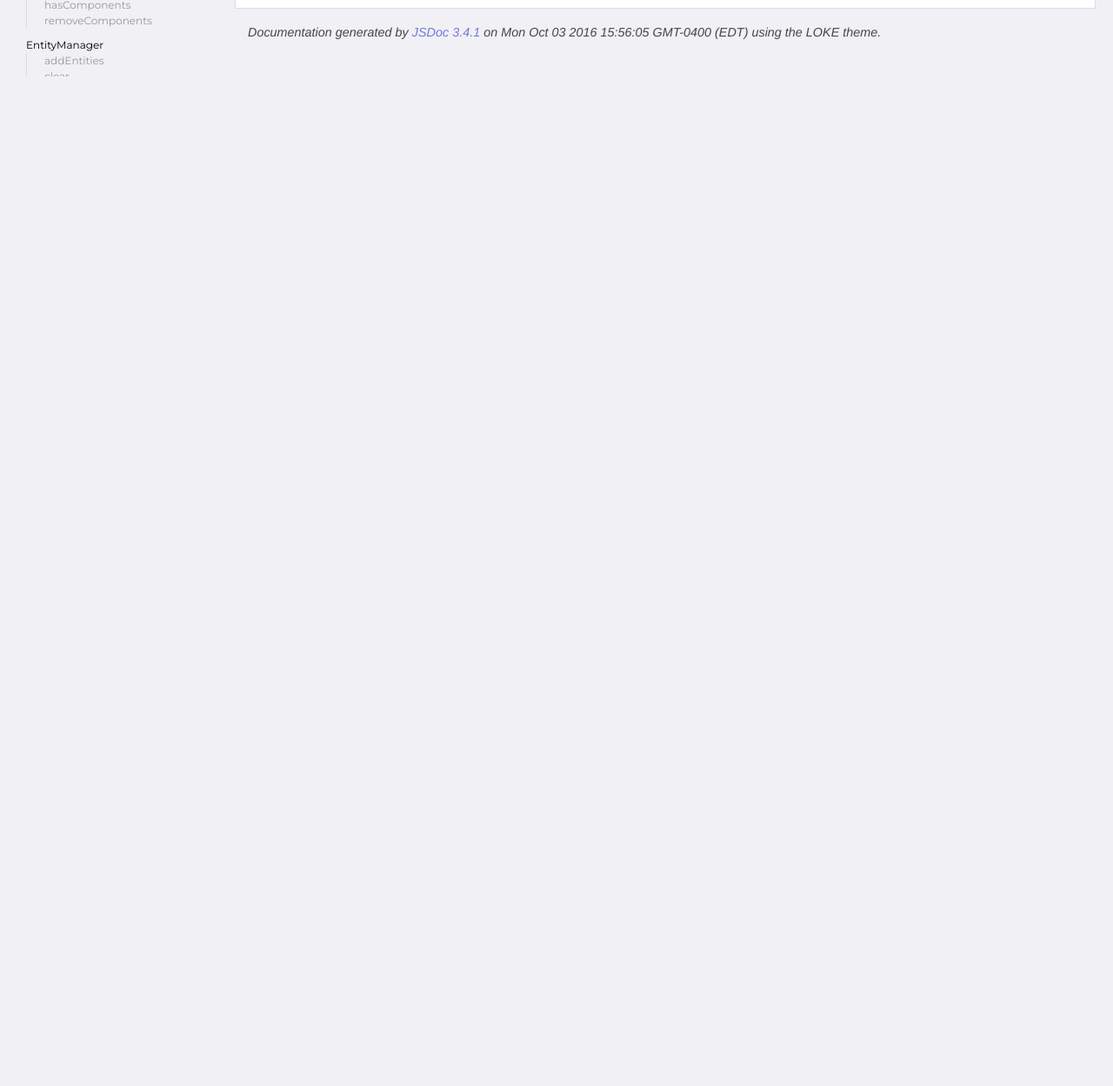
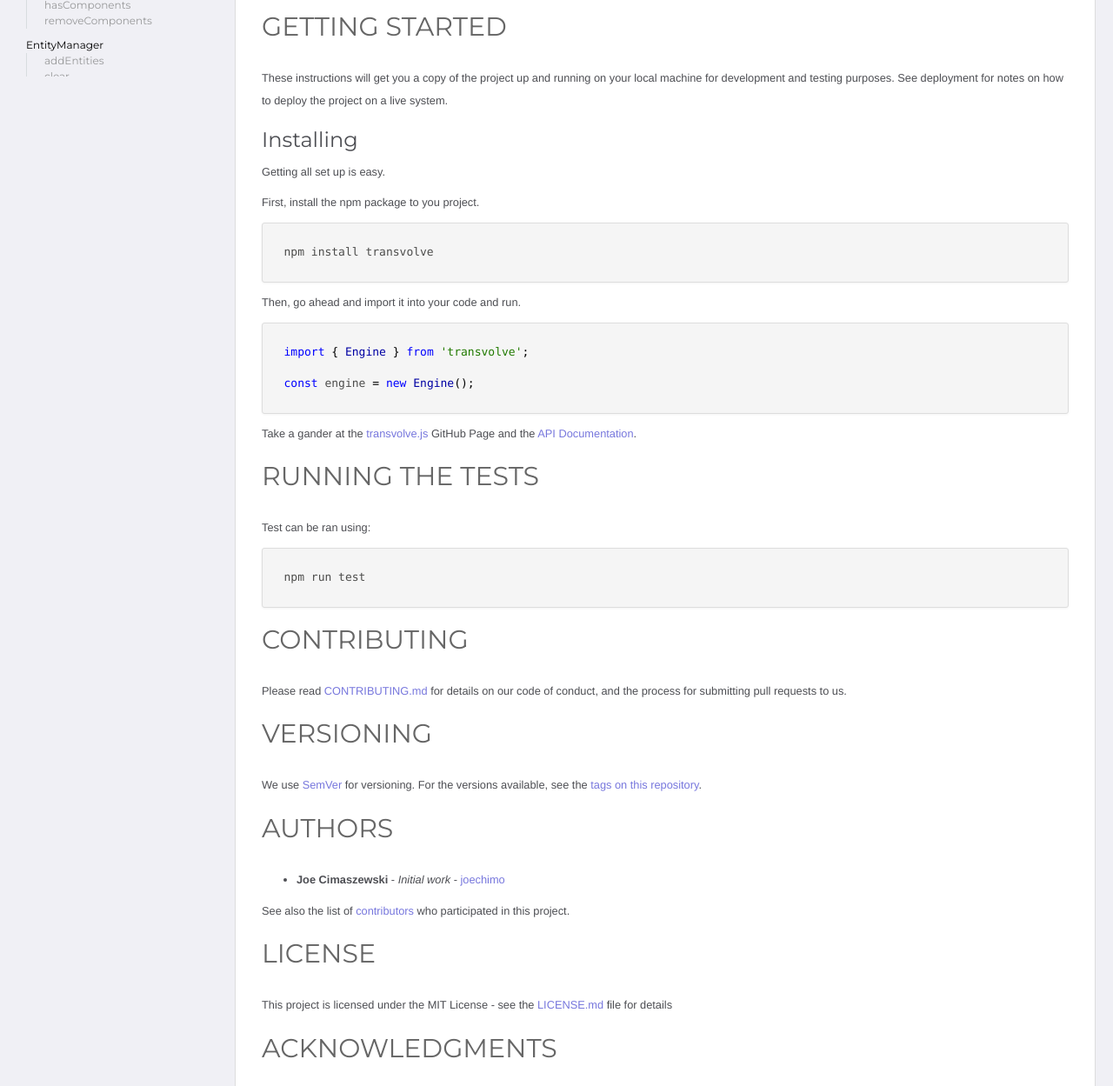
Before and after one commit to joechimo/transvolve, a plain HTML site: page docs/index.html in a window 1280 px wide. Shown: the part 742-1991 px from the top of the page at 87% size. Before the commit the page ends 807 px from the top, so only its background shows below. Drawn offline with nearby package versions, Linux system fonts and the light colour scheme.

```diff
--- a/docs/index.html
+++ b/docs/index.html
@@ -54,7 +54,26 @@
 
 
     <section class="readme">
-        <article><h1>TransvolveJS</h1><p><a href="https://npmjs.org/packages/transvolve"><img src="https://badge.fury.io/js/transvolve.svg" alt="NPM Version"></a> <a href="https://travis-is.org/joechimo/transvolve"><img src="https://travis-ci.org/joechimo/transvolve.svg?branch=master" alt="Build Status"></a> <a href="https://coveralls.io/github/joechimo/transvolve"><img src="https://coveralls.io/repos/github/joechimo/transvolve/badge.svg?branch=master" alt="Coverage Status"></a></p></article>
+        <article><p><a href="https://npmjs.org/packages/transvolve"><img src="https://badge.fury.io/js/transvolve.svg" alt="NPM Version"></a> <a href="https://travis-is.org/joechimo/transvolve"><img src="https://travis-ci.org/joechimo/transvolve.svg?branch=master" alt="Build Status"></a> <a href="https://coveralls.io/github/joechimo/transvolve"><img src="https://coveralls.io/repos/github/joechimo/transvolve/badge.svg?branch=master" alt="Coverage Status"></a></p>
+<h1>transvolve.js</h1><p>One Paragraph of project description goes here</p>
+<h2>Getting Started</h2><p>These instructions will get you a copy of the project up and running on your local machine for development and testing purposes. See deployment for notes on how to deploy the project on a live system.</p>
+<h3>Installing</h3><p>Getting all set up is easy.</p>
+<p>First, install the npm package to you project.</p>
+<pre class="prettyprint source"><code>npm install transvolve</code></pre><p>Then, go ahead and import it into your code and run.</p>
+<pre class="prettyprint source"><code>import { Engine } from 'transvolve';
+
+const engine = new Engine();</code></pre><p>Take a gander at the <a href="https://joechimo.github.io/transvolve/">transvolve.js</a> GitHub Page and the <a href="https://joechimo.github.io/transvolve/docs/">API Documentation</a>.</p>
+<h2>Running the tests</h2><p>Test can be ran using:</p>
+<pre class="prettyprint source"><code>npm run test</code></pre><h2>Contributing</h2><p>Please read <a href="https://gist.github.com/PurpleBooth/b24679402957c63ec426">CONTRIBUTING.md</a> for details on our code of conduct, and the process for submitting pull requests to us.</p>
+<h2>Versioning</h2><p>We use <a href="http://semver.org/">SemVer</a> for versioning. For the versions available, see the <a href="https://github.com/your/project/tags">tags on this repository</a>. </p>
+<h2>Authors</h2><ul>
+<li><strong>Joe Cimaszewski</strong> - <em>Initial work</em> - <a href="https://github.com/joechimo">joechimo</a></li>
+</ul>
+<p>See also the list of <a href="https://github.com/your/project/contributors">contributors</a> who participated in this project.</p>
+<h2>License</h2><p>This project is licensed under the MIT License - see the <a href="LICENSE.md">LICENSE.md</a> file for details</p>
+<h2>Acknowledgments</h2><ul>
+<li>Just me, right now.</li>
+</ul></article>
     </section>
 
 
@@ -67,7 +86,7 @@
 <br class="clear">
 
 <footer>
-    Documentation generated by <a href="https://github.com/jsdoc3/jsdoc">JSDoc 3.4.1</a> on Mon Oct 03 2016 15:56:05 GMT-0400 (EDT) using the LOKE theme.
+    Documentation generated by <a href="https://github.com/jsdoc3/jsdoc">JSDoc 3.4.1</a> on Tue Oct 04 2016 11:35:27 GMT-0400 (EDT) using the LOKE theme.
 </footer>
 
 <script>prettyPrint();</script>
```
Also changed, not shown: docs/Component.html (+1 -1 lines), docs/Disposable.html (+1 -1 lines), docs/Engine.html (+1 -1 lines), docs/Entity.html (+1 -1 lines), docs/EntityManager.html (+1 -1 lines), docs/Subscribable.html (+1 -1 lines), docs/System.html (+1 -1 lines), docs/asserts_assert.js.html (+1 -1 lines), docs/asserts_requires.js.html (+1 -1 lines), docs/component.js.html (+1 -1 lines), docs/engine.js.html (+1 -1 lines), docs/entity-manager.js.html (+1 -1 lines), docs/entity.js.html (+1 -1 lines), docs/index.js.html (+1 -1 lines), 5 more files.
